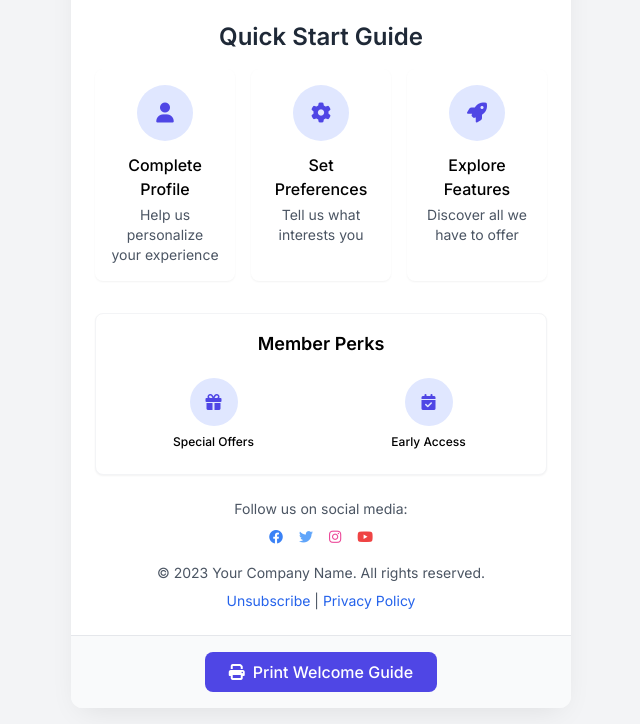
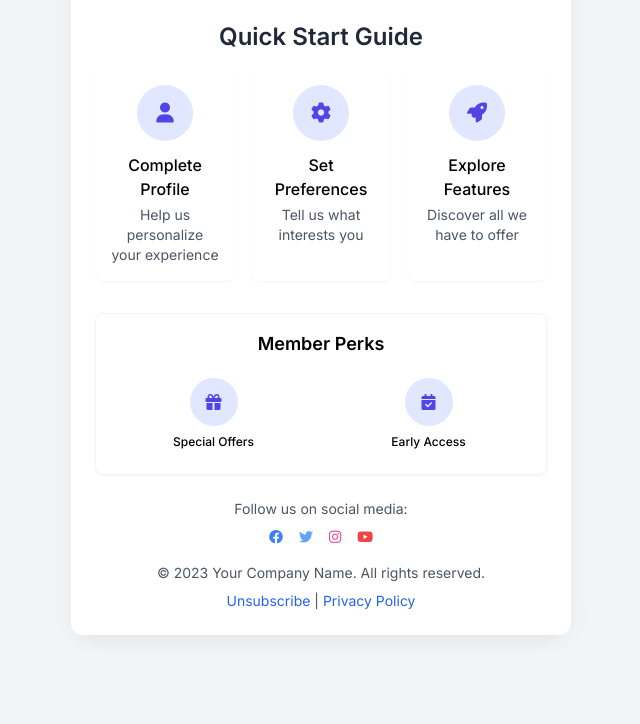
Before and after one commit to Mail-Template/Templates, a plain HTML site: page templates/welcome.html in a window 1280 px wide. Shown: the part 1147-1871 px from the top of the page, without its empty margins (319-959 px from the left). After the commit the page ends 1798 px from the top, so only its background shows below. Drawn offline with nearby package versions, Linux system fonts and the light colour scheme.

Commit message:
Update welcome.html

```diff
--- a/templates/welcome.html
+++ b/templates/welcome.html
@@ -205,13 +205,6 @@
                 <p class="mt-2"><a href="#" class="text-blue-600 hover:underline">Unsubscribe</a> | <a href="#" class="text-blue-600 hover:underline">Privacy Policy</a></p>
             </div>
         </div>
-
-        <!-- Receipt Actions -->
-        <div class="no-print bg-gray-50 p-4 flex justify-center border-t">
-            <button onclick="window.print()" class="print-btn bg-indigo-600 hover:bg-indigo-700 text-white font-medium py-2 px-6 rounded-lg flex items-center">
-                <i class="fas fa-print mr-2"></i> Print Welcome Guide
-            </button>
-        </div>
     </div>
 
     <script>
```
